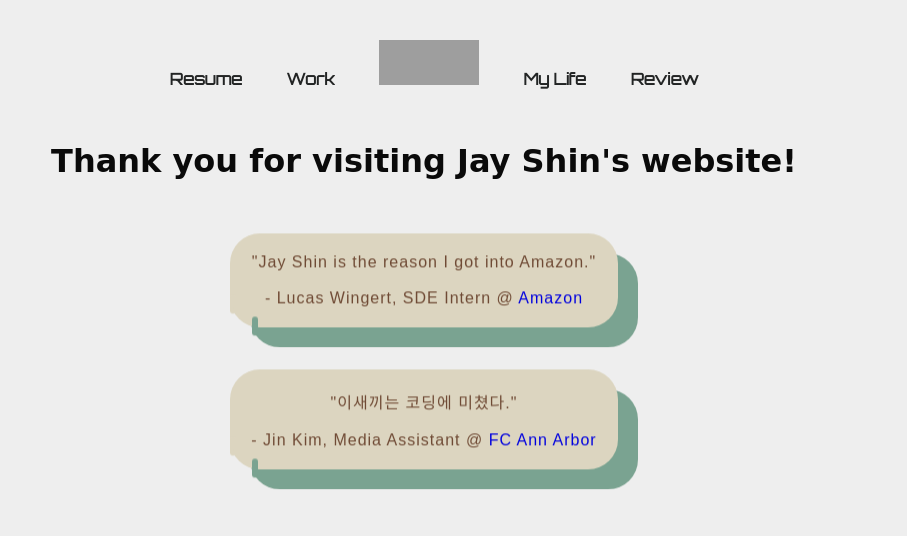
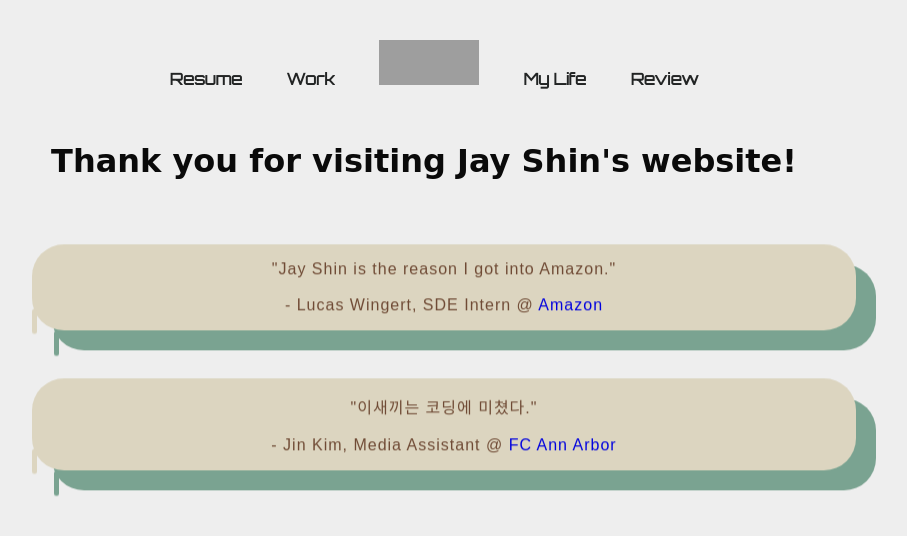
Before and after one commit to LukasMurdock/Portfolio, a PHP site: page /this-website.html in a window 1280 px wide. Shown: the top 536 px of the page, without its empty margins (216-1123 px from the left). Run offline with PHP 8.4, Linux system fonts and the light colour scheme; some web fonts are replaced; grey boxes are pictures that could not be loaded.

Commit message:
huhahuha

```diff
--- a/hi.css
+++ b/hi.css
@@ -4,27 +4,27 @@ body {
   }
   body p {
     transform: translatey(0px);
-    animation: float 5s ease-in-out infinite;
+    animation: float 3s ease-in-out infinite;
     mix-blend-mode: multiply;
     text-align: center;
     letter-spacing: 1px;
     font-size: 1em;
     color: #774f38;
     background-color: #ece5ce;
-    padding: 20px;
-    border-radius: 30px;
+    padding: 1em;
+    border-radius: 2em;
     position: relative;
     box-shadow: 20px 20px #83af9b;
   }
 
   body p:after {
     transform: translatey(0px);
-    animation: float2 5s ease-in-out infinite;
+    animation: float2 3s ease-in-out infinite;
     content: ".";
     -webkit-text-fill-color: #ece5ce;
     text-shadow: 22px 22px #83af9b;
     text-align: left;
-    font-size: 15px;
+    font-size: 1em;
     border-radius: 11px;
     background-color: #ece5ce;
     position: absolute;
@@ -67,7 +67,7 @@ body {
   }
 
   li {
-    padding:30px;
+    padding:33px;
   }
 
   .bu {
@@ -79,12 +79,11 @@ body {
     text-align: center;
     margin-left: 0px;
     margin-right: 0px;
-    padding: 0px;
 }
 
 .bu li {
   list-style: none;
   display: inline-block;
-  width: 50%;
+  width: 100%;
   margin-bottom:-50px;
 }
--- a/index.html
+++ b/index.html
@@ -37,7 +37,7 @@
 
   <div class="contact-body">
     <br/>
-    <img class="headshot" src="sources/증사.png" style="width: 400px; height: auto;"/>
+    <img class="headshot" src="sources/증사.png" style="width: 25em; height: auto;"/>
     <br/>
     <link href="https://fonts.googleapis.com/css2?family=Cinzel&display=swap" rel="stylesheet">
 
```
